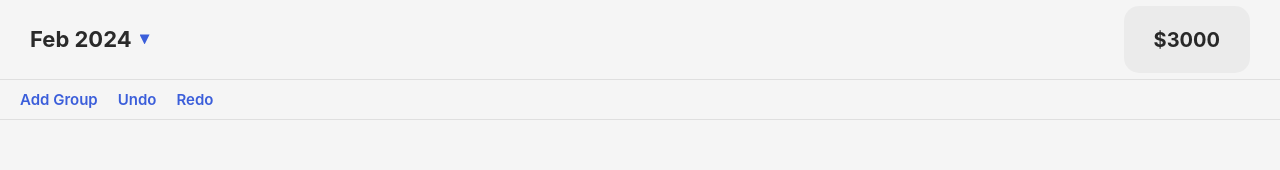
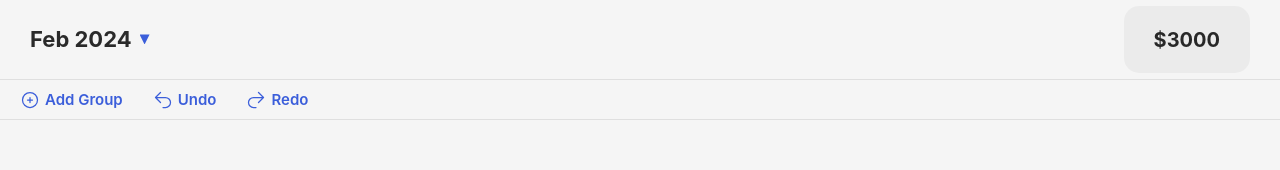
Before and after one commit to Hugo-Farias/budget-control, a React (Vite) app: page / in a window 1280 px wide. Shown: the top 170 px of the page. Built offline with nearby package versions, Linux system fonts and the light colour scheme.

Commit message:
SVGs added to toolbar

```diff
--- a/src/components/Header.tsx
+++ b/src/components/Header.tsx
@@ -2,13 +2,13 @@ import "./Header.scss";
 
 const Header = function () {
   return (
-    <div className="header">
+    <header className="header">
       <p className="date">
         Feb 2024 <span />
       </p>
 
       <div className="total">3000</div>
-    </div>
+    </header>
   );
 };
 
--- a/src/components/List.scss
+++ b/src/components/List.scss
@@ -1,16 +1,26 @@
 @import "../variables";
 
 .list {
-  .toolbar {
+  & > .toolbar {
     border-bottom: 1px solid $color-border;
     font-size: 1.5rem;
     font-weight: 600;
     color: $color-primary;
     display: flex;
     align-items: center;
-    gap: 2rem;
+    gap: 3rem;
     padding-inline: 2rem;
     //background-color: blue;
     height: 4rem;
+
+    & > span {
+      cursor: pointer;
+      display: flex;
+      align-items: center;
+      & > svg {
+        margin-right: 0.5rem;
+        height: 2rem;
+      }
+    }
   }
 }
--- a/src/components/List.tsx
+++ b/src/components/List.tsx
@@ -1,12 +1,13 @@
 import "./List.scss";
+import { backwardSVG, forwardSVG, addSVG } from "../resources/svg";
 
 const List = function () {
   return (
     <div className="list">
       <div className="toolbar">
-        <div className="add-group">Add Group</div>
-        <div className="undo">Undo</div>
-        <div className="redo">Redo</div>
+        <span className="add-group">{addSVG} Add Group</span>
+        <span className="undo">{backwardSVG} Undo</span>
+        <span className="redo">{forwardSVG} Redo</span>
       </div>
     </div>
   );
--- /dev/null
+++ b/src/resources/svg.tsx
@@ -0,0 +1,50 @@
+export const addSVG = (
+  <svg
+    xmlns="http://www.w3.org/2000/svg"
+    fill="none"
+    viewBox="0 0 24 24"
+    strokeWidth={1.5}
+    stroke="currentColor"
+    className="w-6 h-6"
+  >
+    <path
+      strokeLinecap="round"
+      strokeLinejoin="round"
+      d="M12 9v6m3-3H9m12 0a9 9 0 1 1-18 0 9 9 0 0 1 18 0Z"
+    />
+  </svg>
+);
+
+export const backwardSVG = (
+  <svg
+    xmlns="http://www.w3.org/2000/svg"
+    fill="none"
+    viewBox="0 0 24 24"
+    strokeWidth={1.5}
+    stroke="currentColor"
+    className="w-6 h-6"
+  >
+    <path
+      strokeLinecap="round"
+      strokeLinejoin="round"
+      d="M9 15 3 9m0 0 6-6M3 9h12a6 6 0 0 1 0 12h-3"
+    />
+  </svg>
+);
+
+export const forwardSVG = (
+  <svg
+    xmlns="http://www.w3.org/2000/svg"
+    fill="none"
+    viewBox="0 0 24 24"
+    strokeWidth={1.5}
+    stroke="currentColor"
+    className="w-6 h-6"
+  >
+    <path
+      strokeLinecap="round"
+      strokeLinejoin="round"
+      d="m15 15 6-6m0 0-6-6m6 6H9a6 6 0 0 0 0 12h3"
+    />
+  </svg>
+);
```
